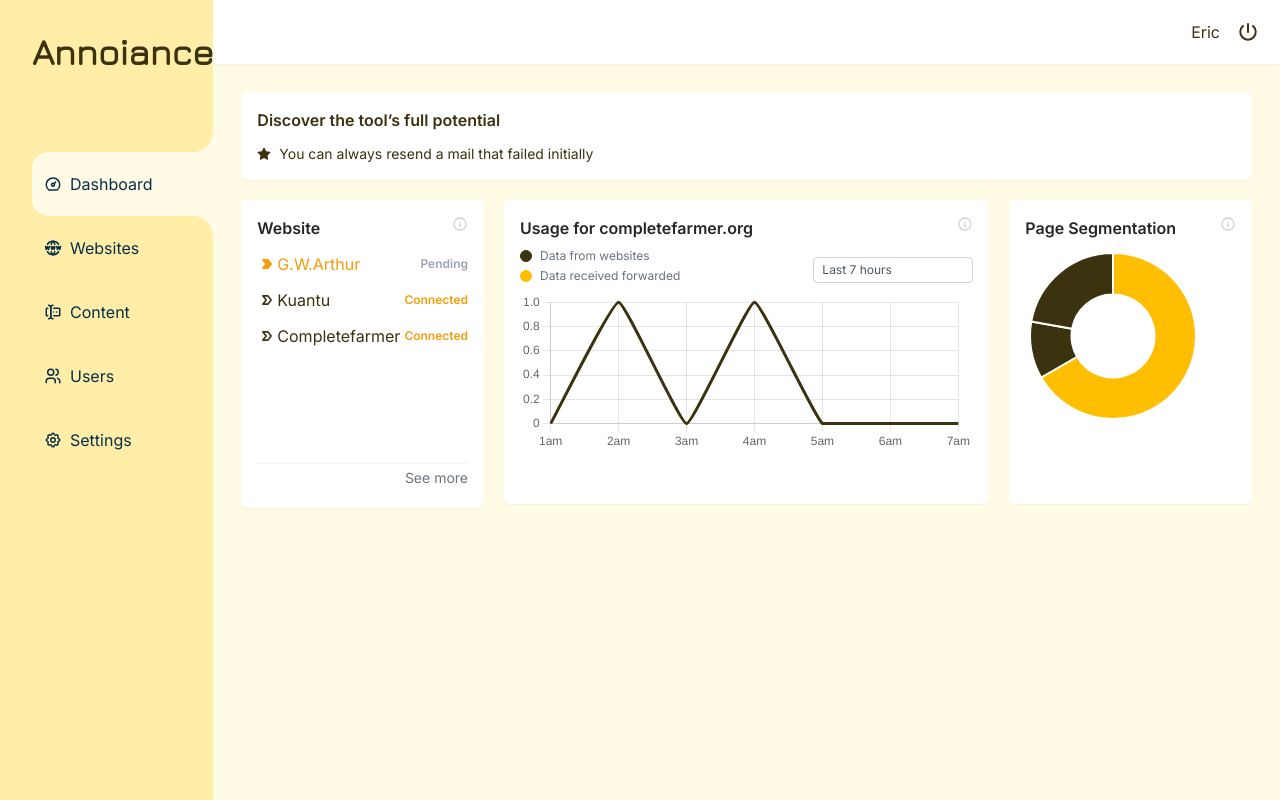
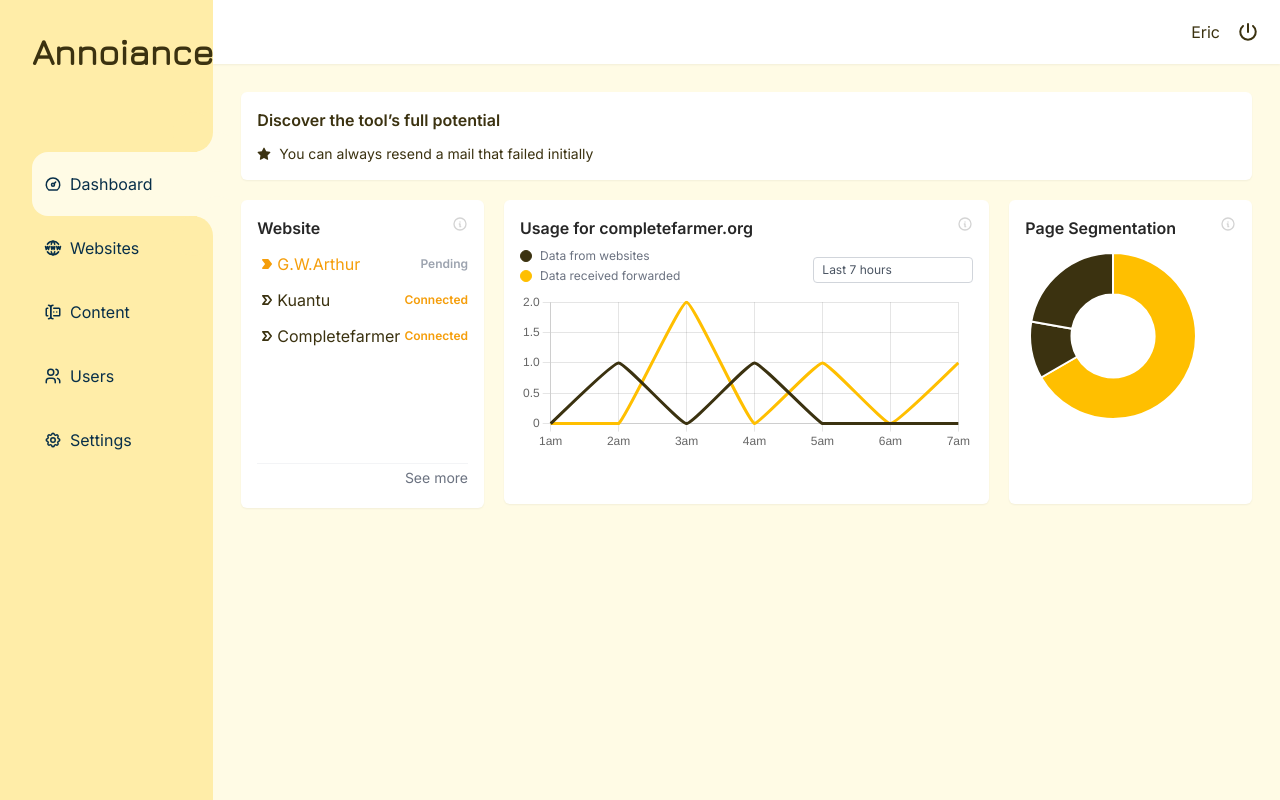
Before and after one commit to Gigman2/annoiance, a Next.js app: page /dashboard in a window 1280 px wide. Both pictures are taken after a click on the element "G.W.Arthur". Built offline with nearby package versions, Linux system fonts and the light colour scheme.

Commit message:
traffic analytics

```diff
--- a/src/app/_components/cards/trafficAnalytics/trafficAnalytics.tsx
+++ b/src/app/_components/cards/trafficAnalytics/trafficAnalytics.tsx
@@ -1,14 +1,8 @@
 'use client'
 import React, { useEffect, useRef, useState } from 'react';
-import {
-  Chart,
-  ChartData,
-  ChartOptions,
-  ChartTypeRegistry
-} from 'chart.js';
 import { LineChart } from '../../charts/line';
-import { lineChartData, options } from '@/app/_utils/constants';
-import { IWebsiteTraffic, linkedSites, websiteTrafficData } from '@/app/_mock/websiteData';
+import { options } from '@/app/_utils/constants';
+import { IWebsiteTraffic, linkedSites, websiteTrafficData, mailTrafficData, IMailTraffic } from '@/app/_mock/websiteData';
 import { LineLegendArea } from './lineLegendArea';
 
 
@@ -16,7 +10,7 @@ type IFilterDateOptions = '7h' | '12h' | '1d' | '7d'
 
 const suffixAmPm = (h: number) => `${h % 12 === 0 ? 12 : h % 12}${h < 12 ? 'am' : 'pm'}`;
 
-function groupDataByInterval(data: IWebsiteTraffic[], option: IFilterDateOptions) {
+function groupDataByInterval(data: IWebsiteTraffic[] | IMailTraffic[], option: IFilterDateOptions) {
     // Determine the interval based on the selected option
     let interval;
     switch (option) {
@@ -96,9 +90,9 @@ interface ChartProps {
 export const TrafficAnalytics: React.FC<ChartProps> = ({ active }) => {
   const chartRef = useRef<any>(null);
   const [legendArea, setLegendArea] = useState<React.ReactNode | null>(null);
-  const [data, setData] = useState<typeof websiteTrafficData>([])
+  const [data, setData] = useState<[typeof websiteTrafficData, typeof mailTrafficData ]>()
   const [filter, setFilter] = useState<IFilterDateOptions>('7h')
-  const [chartData, setChartData] = useState<{labels: string[], data: number[]}>({
+  const [chartData, setChartData] = useState<{labels: string[], data: number[][]}>({
     labels: [],
     data: []
   })
@@ -116,14 +110,16 @@ export const TrafficAnalytics: React.FC<ChartProps> = ({ active }) => {
     useEffect(() => {
         if(active !== undefined){
             const activeSite = linkedSites[active]
-            const filteredData = websiteTrafficData.filter(item => item.siteName === activeSite.link)
-            setData(filteredData || [])
+            const filteredWebsiteData = websiteTrafficData.filter(item => item.siteName === activeSite.link)
+            const filteredMailData = mailTrafficData.filter(item => item.forSite === activeSite.link)
+            setData([filteredWebsiteData, filteredMailData])
         }
     },[active])
 
     useEffect(() => {
-        const groupedData = groupDataByInterval(data, filter)
-        setChartData({labels: Object.keys(groupedData), data: Object.values(groupedData)})
+        const groupedWebsiteData = groupDataByInterval(data?.[0] || [], filter)
+         const groupedMailData = groupDataByInterval(data?.[1] || [], filter)
+        setChartData({labels: Object.keys(groupedWebsiteData), data: [Object.values(groupedWebsiteData), Object.values(groupedMailData) ]})
     // eslint-disable-next-line react-hooks/exhaustive-deps
     },[data])
 
@@ -131,7 +127,7 @@ export const TrafficAnalytics: React.FC<ChartProps> = ({ active }) => {
     return <div className='w-full pb-2'>
             <div className='flex justify-between items-center'>
                 <div>
-                  {legendArea}
+                    {legendArea}
                 </div>
                 <div>
                     <div className='border rounded border-gray-300 py-1 px-2 w-40 text-xs text-gray-600'>
--- a/src/app/_components/charts/line.tsx
+++ b/src/app/_components/charts/line.tsx
@@ -26,7 +26,7 @@ ChartJS.register(
 
 
 interface ChartProps {
-  data: {labels: string[], data: number[]};
+  data: {labels: string[], data: number[][]};
   options?: ChartOptions<'line'>;
   chartRef?: MutableRefObject<any>
 }
@@ -42,9 +42,9 @@ export const LineChart: React.FC<ChartProps> = ({ data, options, chartRef }) =>
     const newDatasets: ChartData<'line'>['datasets'] = [...lineChartData.datasets];
     let newLabels:ChartData<'line'>['labels'] = [...lineChartData.labels || []];
 
-    if (data.data) {
-      newDatasets[0].data = data.data;
-    }
+    data.data.forEach((item, i) => {
+      newDatasets[i].data = item
+    })
     if (data.labels) {
       newLabels = data.labels;
     }
```
